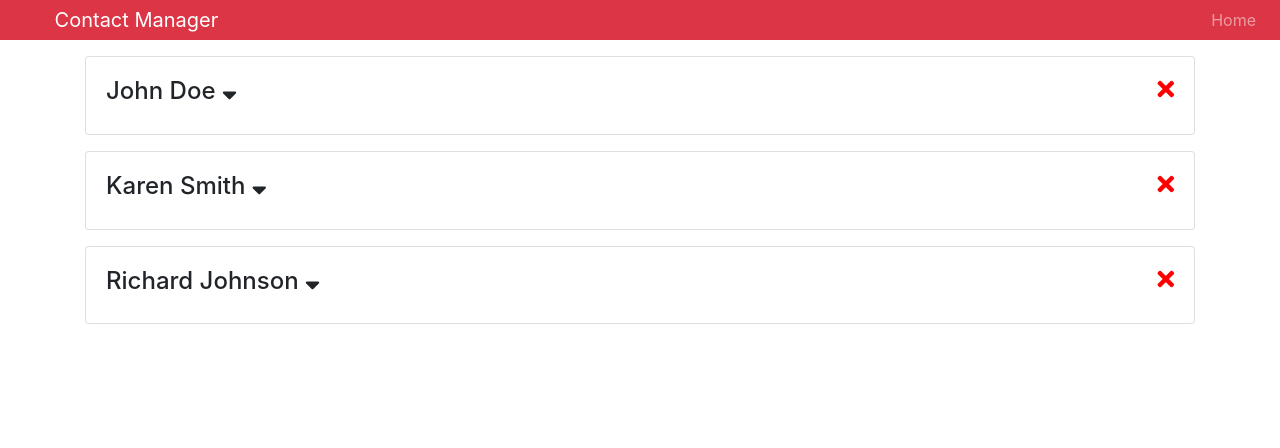
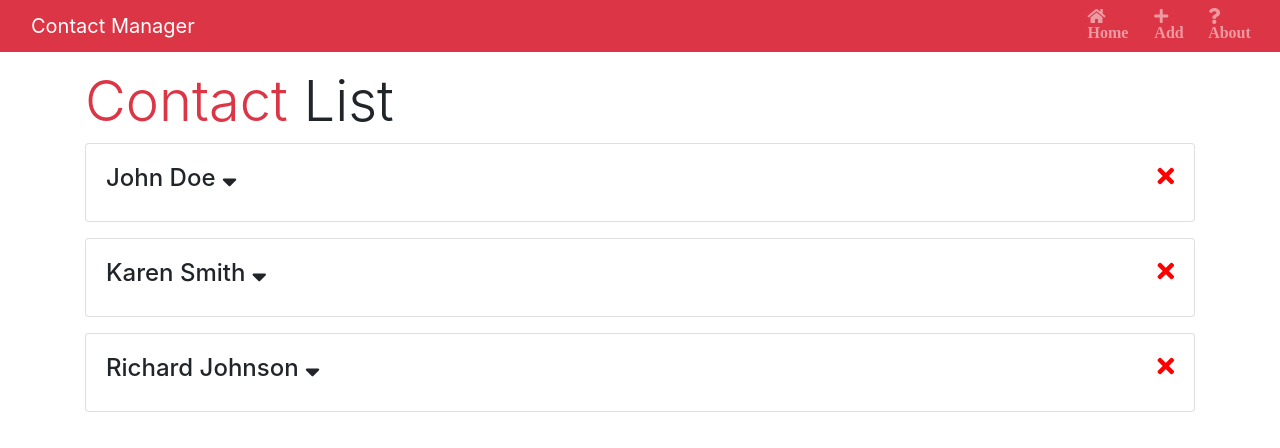
Before and after one commit to kpruehss/contactmanager, a React (Create React App) app: page / in a window 1280 px wide. Shown: the top 448 px of the page. Built offline with nearby package versions, Linux system fonts and the light colour scheme.

Commit message:
implemented routing and redirection

```diff
--- a/src/components/contacts/AddContact.js
+++ b/src/components/contacts/AddContact.js
@@ -47,6 +47,9 @@
       phone: '',
       errors: {},
     });
+
+    // redirect back to 'home'
+    this.props.history.push('/');
   };
 
   render() {
--- a/src/components/contacts/Contacts.js
+++ b/src/components/contacts/Contacts.js
@@ -11,6 +11,9 @@
           return (
             // React.Fragment used instead of div. Won't be rendered
             <React.Fragment>
+              <h1 className="display-4 mb-2">
+                <span className="text-danger">Contact</span> List
+              </h1>
               {contacts.map(contact => (
                 <Contact key={contact.id} contact={contact} />
               ))}
--- a/src/components/layout/Header.js
+++ b/src/components/layout/Header.js
@@ -1,5 +1,6 @@
 import React from 'react';
 import PropTypes from 'prop-types';
+import { Link } from 'react-router-dom';
 
 const Header = props => {
   const { branding } = props;
@@ -13,9 +14,19 @@
       <div>
         <ul className="navbar-nav mr-auto">
           <li className="nav-item">
-            <a href="/" className="nav-link">
-              Home
-            </a>
+            <Link to="/" className="nav-link">
+              <i className="fas fa-home"> Home</i>
+            </Link>
+          </li>
+          <li className="nav-item">
+            <Link to="/contact/add" className="nav-link">
+              <i className="fas fa-plus"> Add</i>
+            </Link>
+          </li>
+          <li className="nav-item">
+            <Link to="/about" className="nav-link">
+              <i className="fas fa-question"> About</i>
+            </Link>
           </li>
         </ul>
       </div>
```
